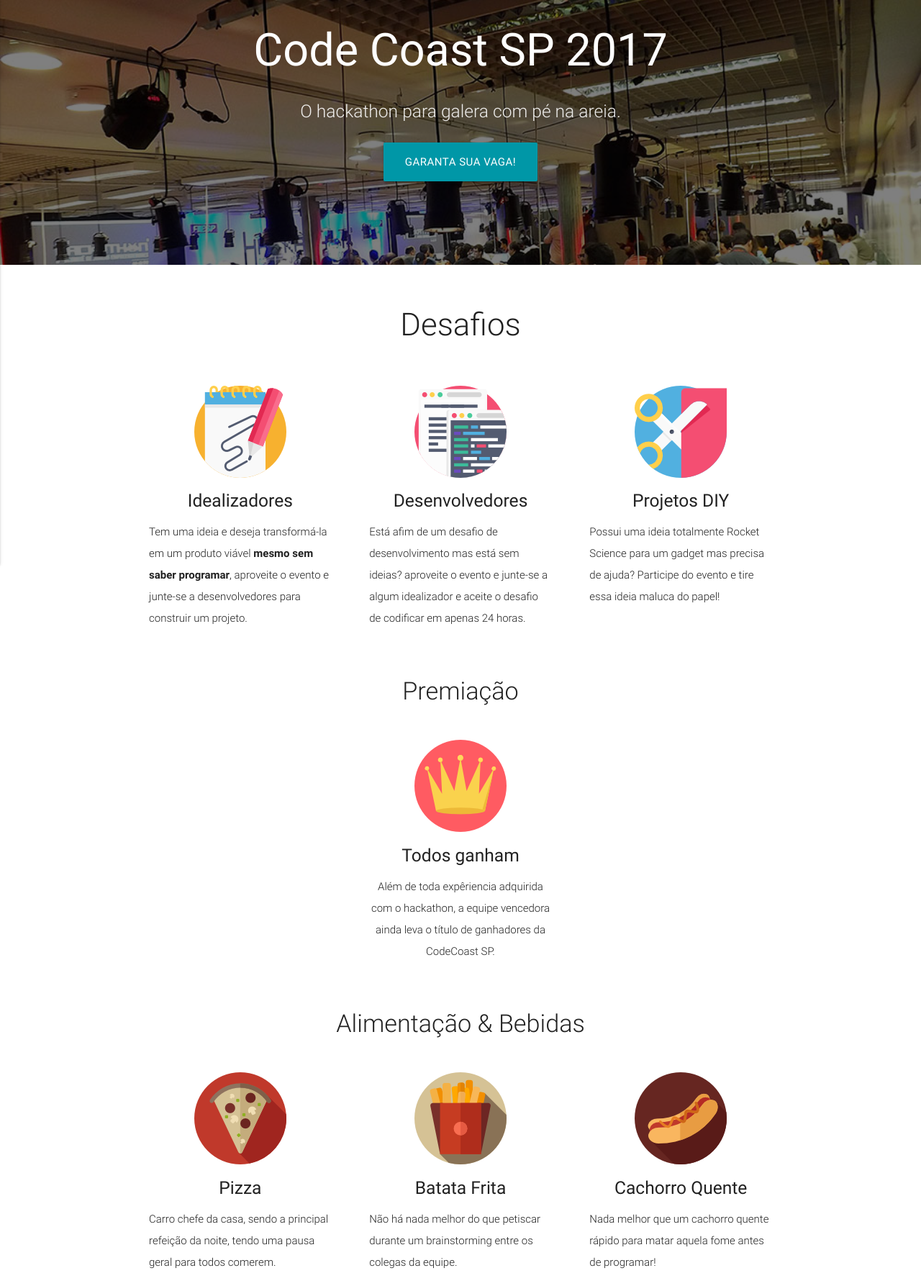
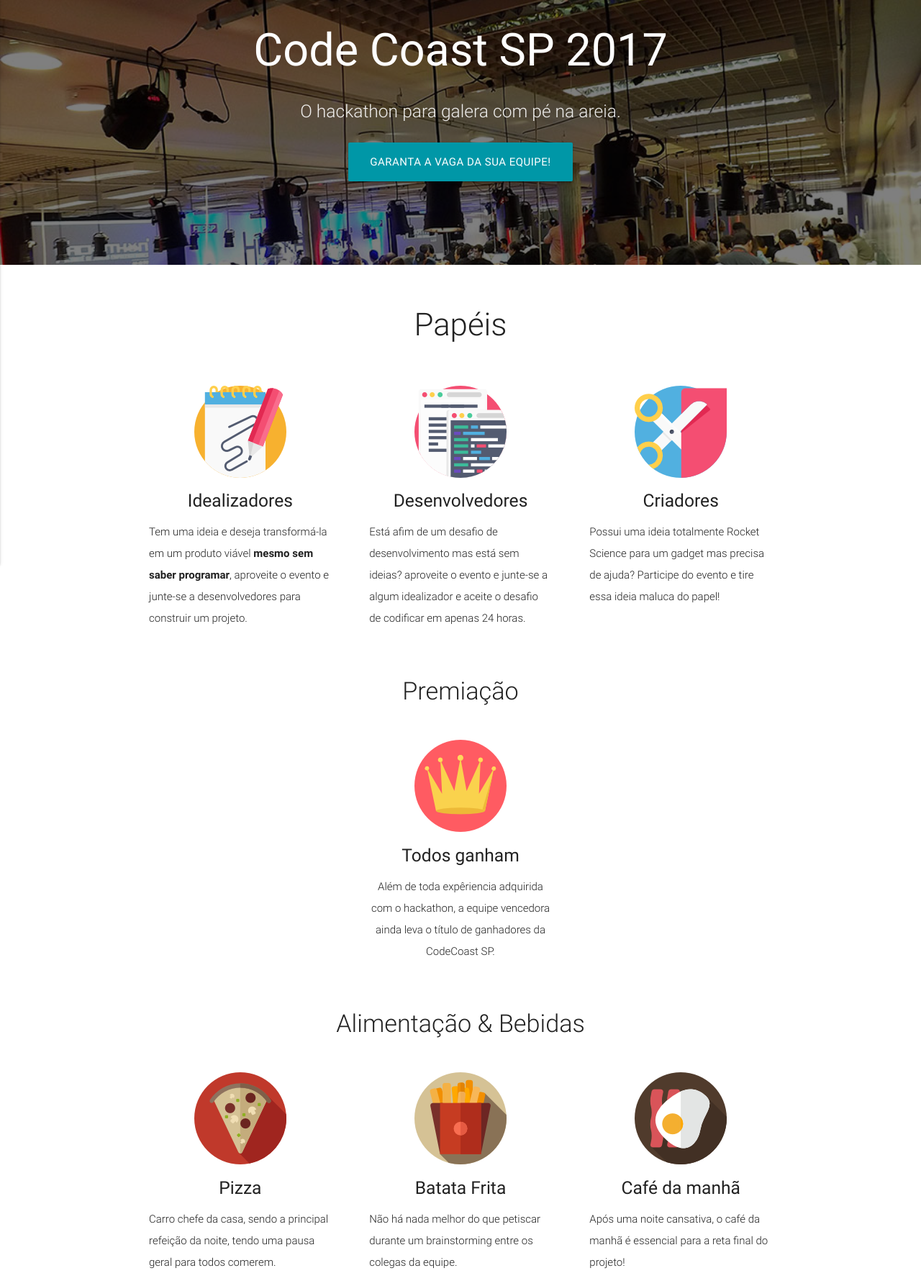
Before and after one commit to thedrops/codecoastsp.github.io, a plain HTML site: page index.html in a window 1280 px wide. Shown: the part 76-1863 px from the top of the page at 72% size. Drawn offline with nearby package versions, Linux system fonts and the light colour scheme; some packages are replaced by stand-ins of ours.

Commit message:
alteração imagem e texto

```diff
--- a/index.html
+++ b/index.html
@@ -3,7 +3,7 @@
 <head>
   <meta http-equiv="Content-Type" content="text/html; charset=UTF-8"/>
   <meta name="viewport" content="width=device-width, initial-scale=1"/>
-  <title>CodeCoaster SP - 2017</title>
+  <title>CodeCoast SP - 2017</title>
 
   <!-- CSS  -->
   <link href="https://fonts.googleapis.com/icon?family=Material+Icons" rel="stylesheet">
@@ -15,11 +15,11 @@
     <div class="nav-wrapper container">
       <a id="logo-container" href="#" class="brand-logo">CodeCoast SP</a>
       <ul class="right hide-on-med-and-down">
-        <li><a href="#">Garanta sua vaga</a></li>
+        <li><a href="https://goo.gl/forms/p1Mt6fsrmpjip7xY2">Garanta sua vaga</a></li>
       </ul>
 
       <ul id="nav-mobile" class="side-nav">
-        <li><a href="#">Garanta sua vaga</a></li>
+        <li><a href="https://goo.gl/forms/p1Mt6fsrmpjip7xY2">Garanta sua vaga</a></li>
       </ul>
       <a href="#" data-activates="nav-mobile" class="button-collapse"><i class="material-icons">menu</i></a>
     </div>
@@ -35,7 +35,7 @@
             <h5 class="header col s12 light">O hackathon para galera com pé na areia.</h5>
           </div>
           <div class="row center">
-            <a href="#" class="btn-large waves-effect waves-light cyan darken-2">Garanta sua Vaga!</a>
+            <a href="https://goo.gl/forms/p1Mt6fsrmpjip7xY2" class="btn-large waves-effect waves-light cyan darken-2">Garanta a Vaga da sua equipe!</a>
           </div>
           <br><br>
 
@@ -51,7 +51,7 @@
       <br>
       <div class="container">
         <div class="row center">
-          <h3 class="header col s12 light">Desafios</h3>
+          <h3 class="header col s12 light">Papéis</h3>
         </div>
       </div>
       <br>
@@ -77,7 +77,7 @@
         <div class="col s12 m4">
           <div class="icon-block">
             <div class="center"><img src="img/cutting.png"></div>
-            <h5 class="center">Projetos DIY</h5>
+            <h5 class="center">Criadores</h5>
 
             <p class="light">Possui uma ideia totalmente Rocket Science para um gadget mas precisa de ajuda? Participe do evento e tire essa ideia maluca do papel!</p>
           </div>
@@ -132,9 +132,9 @@
         </div>
         <div class="col s12 m4">
           <div class="icon-block">
-            <div class="center"><img src="img/hot-dog.png"></div>
-            <h5 class="center">Cachorro Quente</h5>
-            <p class="light">Nada melhor que um cachorro quente rápido para matar aquela fome antes de programar!</p>
+            <div class="center"><img src="img/breakfast.png"></div>
+            <h5 class="center">Café da manhã</h5>
+            <p class="light">Após uma noite cansativa, o café da manhã é essencial para a reta final do projeto!</p>
           </div>
         </div>
       </div>
@@ -142,15 +142,15 @@
         <div class="col s12 m4">
           <div class="icon-block">
             <div class="center"><img src="img/coke.png"></div>
-            <h5 class="center">Refrigerante</h5>
-            <p class="light">Recarga rápida de glicose, mata a sede e revigora!</p>
+            <h5 class="center">Refrigerante/Energético</h5>
+            <p class="light">Açúcar move nossos músculos! energético e refrigerante não faltarão!</p>
           </div>
         </div>
         <div class="col s12 m4">
           <div class="icon-block">
             <div class="center"><img src="img/orange-juice.png"></div>
             <h5 class="center">Suco</h5>
-            <p class="light">(Nada mais delicioso do que um suco de laranja refrescante na madrugada!)</p>
+            <p class="light">Para quem não bebe refrigerante, suco e água irão suprir suas necessidades!</p>
           </div>
         </div>
         <div class="col s12 m4">
@@ -229,7 +229,7 @@
       <br>
       <div class="row center">
         <h4 class="header col s12 light">Se interessou pelo hackathon?</h4>
-        <a href="#" class="btn-large waves-effect waves-light cyan darken-2">Garanta sua Vaga!</a>
+        <a href="https://goo.gl/forms/p1Mt6fsrmpjip7xY2" class="btn-large waves-effect waves-light cyan darken-2">Garanta sua Vaga!</a>
       </div>
       <br>
       <br>
```
Also changed, not shown: img/breakfast.png (added), img/hot-dog.png (deleted).
